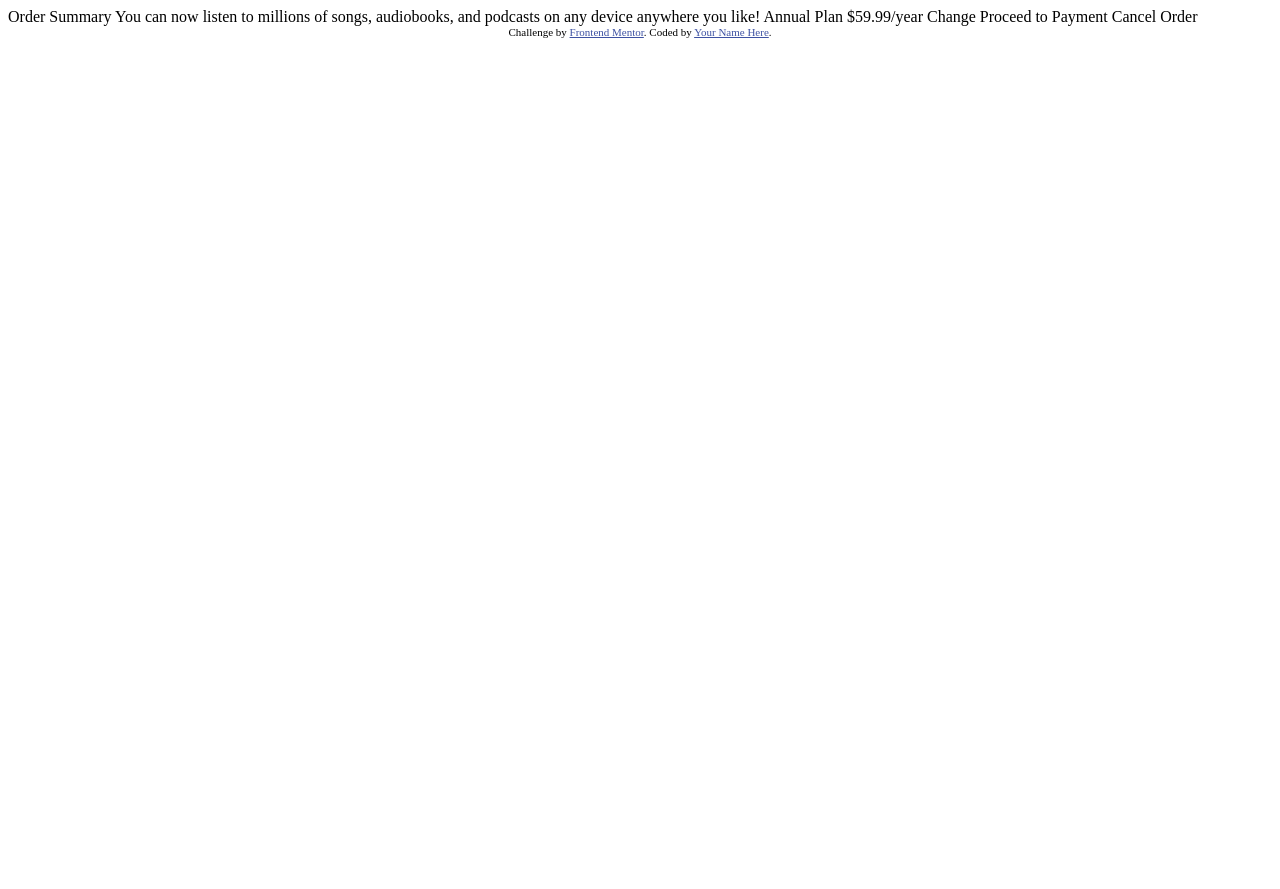
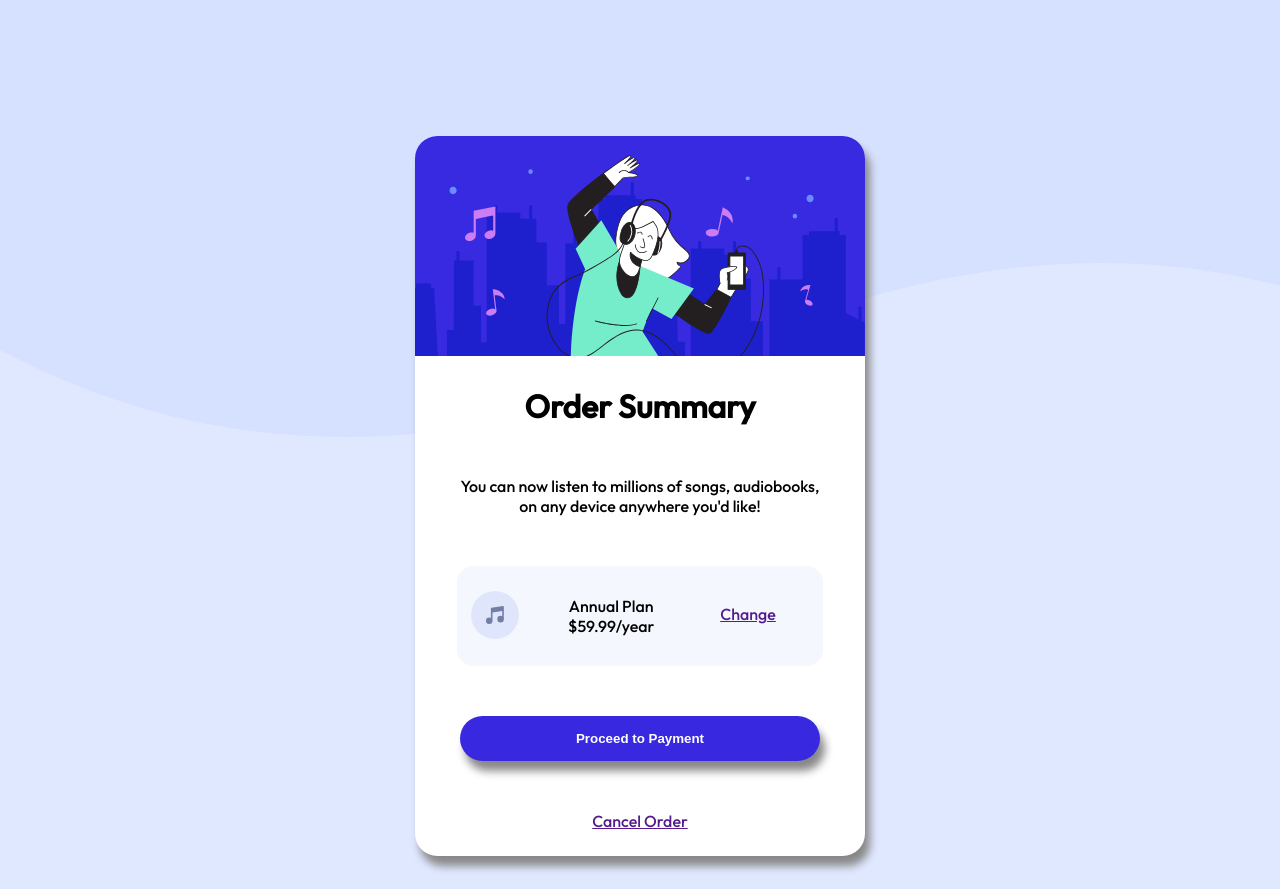
Before and after one commit to fmanjencic/Order-Summary-Component, a plain HTML site: page index.html in a window 1280 px wide. Before the commit the page ends 800 px from the top, so only its background shows below. Drawn offline with Linux system fonts and the light colour scheme.

Commit message:
updated interface

```diff
--- a/index.html
+++ b/index.html
@@ -3,35 +3,29 @@
 <head>
   <meta charset="UTF-8">
   <meta name="viewport" content="width=device-width, initial-scale=1.0"> <!-- displays site properly based on user's device -->
-
-  <link rel="icon" type="image/png" sizes="32x32" href="./images/favicon-32x32.png">
-
-  <title>Frontend Mentor | Order summary card</title>
-
-  <!-- Feel free to remove these styles or customise in your own stylesheet 👍 -->
-  <style>
-    .attribution { font-size: 11px; text-align: center; }
-    .attribution a { color: hsl(228, 45%, 44%); }
-  </style>
+  <link rel="stylesheet" href="style.css">
+  <title>Order Summary Component</title>
 </head>
 <body>
 
-  Order Summary
+  <div id="container">
+    <img src="./images/illustration-hero.svg">
+    <h1>Order Summary</h1>
 
-  You can now listen to millions of songs, audiobooks, and podcasts on any
-  device anywhere you like!
+    <p>
+      You can now listen to millions of songs, audiobooks,<br> on any device anywhere you'd like!
+    </p>
 
-  Annual Plan
-  $59.99/year
+    <div id="annual-plan">
+      <img src="images/icon-music.svg">
+      <p>Annual Plan<br>$59.99/year</p>
+      <a href="">Change</a>
+    </div>
 
-  Change
 
-  Proceed to Payment
-  Cancel Order
+    <button>Proceed to Payment</button>
+    <a href="">Cancel Order</a>
+  </div>
 
-  <div class="attribution">
-    Challenge by <a href="https://www.frontendmentor.io?ref=challenge" target="_blank">Frontend Mentor</a>.
-    Coded by <a href="#">Your Name Here</a>.
-  </div>
 </body>
 </html>
--- /dev/null
+++ b/style.css
@@ -0,0 +1,107 @@
+/* Imports */
+@import url('https://fonts.googleapis.com/css2?family=Outfit:wght@500&display=swap');
+
+/* Body/Responsive */
+body {
+    display: flex;
+    justify-content: center;
+    background-image: url("./images/pattern-background-desktop.svg");
+    background-repeat: no-repeat;
+    background-color: hsl(225, 100%, 94%);
+    font-family: 'Outfit', sans-serif;
+}
+
+p {
+    font-size: 16px;
+}
+
+/* Main Container  */
+#container {
+    text-align: center;
+    background-color: #fff;
+    display: flex;
+    flex-direction: column;
+    align-items: center;
+    border-radius: 1.4em;
+    margin-top: 8em;
+    box-shadow: 5px 10px 8px #888888
+}
+
+#container p, div, button, a, h1 {
+    margin: 25px;
+    font-weight: 200;
+}
+
+#container h1 {
+    font-weight: 600;
+    margin-top: 30px;
+}
+
+#container img {
+    border-top-left-radius: 1.4em;
+    border-top-right-radius: 1.4em;
+}
+
+#container button {
+    width: 80%;
+    padding: 15px;
+    border-radius: 1.7em;
+    border: none;
+    font-weight: 600;
+    background-color: hsl(245, 75%, 52%);
+    color: #fff;
+    box-shadow: 5px 10px 8px #888888
+}
+
+/* Annual Plan Section */
+#annual-plan {
+    display: grid;
+    grid-template-columns: auto auto auto;
+    background-color: hsl(225, 100%, 98%);
+    border-radius:1em;
+    width: 75%;
+    padding: 5px 14px 5px 14px;
+}
+
+#annual-plan img {
+    transform: translateY(20px);
+}
+
+#annual-plan a {
+    transform: translateY(8px);
+}
+
+/* Hover Effects */
+
+#container button:hover {
+    background-color: hsl(224, 23%, 55%);
+    cursor: pointer;
+}
+
+#container a:hover {
+    color: hsl(224, 23%, 55%);
+    cursor: pointer;
+}
+
+/* Media Queries */
+@media(max-width: 521px) {
+    #container {
+        width: 90%;
+        font-size: 14px;
+    }
+
+    #container img {
+        width: 100%
+    }
+
+    #annual-plan {
+        display: flex;
+        justify-content: center;
+        flex-wrap: wrap;
+    }
+
+    #annual-plan img {
+        width: 3em;
+        height: 3em;
+    }
+}
```
